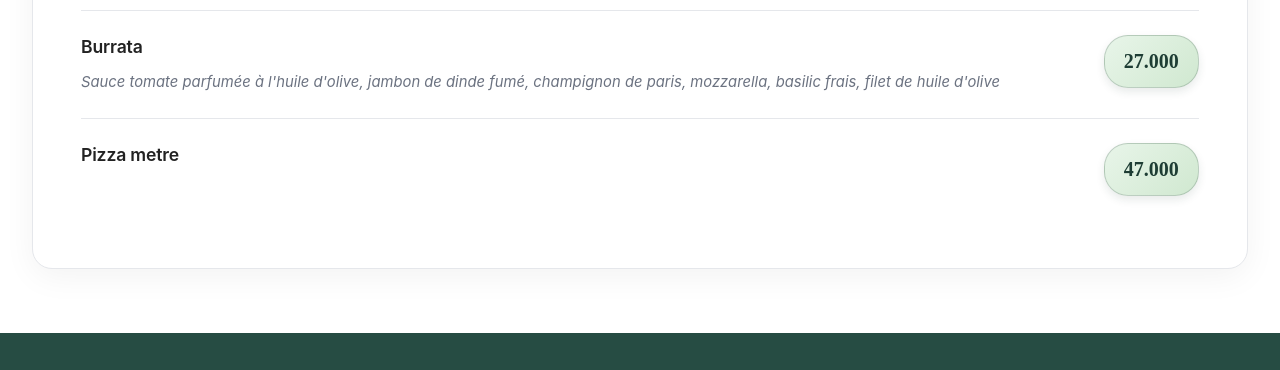
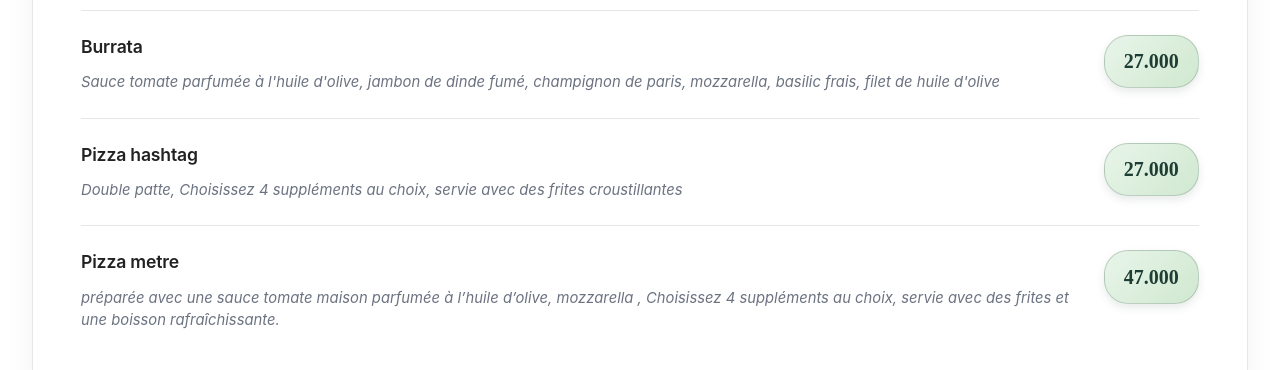
Before and after one commit to devallservicess/Hashtag, a plain HTML site: page pages/pizza.html in a window 1280 px wide. Shown: the part 2550-2920 px from the top of the page. Drawn offline with Linux system fonts and the light colour scheme.

Commit message:
Update pizza.html

```diff
--- a/pages/pizza.html
+++ b/pages/pizza.html
@@ -60,7 +60,8 @@
             <div class="menu-item"><div class="item-info"><div class="item-name">Gamberi</div><div class="item-description">Sauce pesto, Mozzarella, crevettes, ail, parmesan, citron, basilic frais</div></div><div class="item-price">27.000</div></div>
             <div class="menu-item"><div class="item-info"><div class="item-name">Saumon</div><div class="item-description">Crème, mozzarella, saumon fumé du Norvège, basilic frais, origan, citron, noix, tomate cerise</div></div><div class="item-price">27.000</div></div>
             <div class="menu-item"><div class="item-info"><div class="item-name">Burrata</div><div class="item-description">Sauce tomate parfumée à l'huile d'olive, jambon de dinde fumé, champignon de paris, mozzarella, basilic frais, filet de huile d'olive</div></div><div class="item-price">27.000</div></div>
-            <div class="menu-item"><div class="item-info"><div class="item-name">Pizza metre</div></div><div class="item-price">47.000</div></div>
+            <div class="menu-item special-item"><div class="item-info"><div class="item-name">Pizza hashtag</div><div class="item-description">Double patte, Choisissez 4 suppléments au choix, servie avec des frites croustillantes </div></div><div class="item-price">27.000</div></div>
+            <div class="menu-item special-item"><div class="item-info"><div class="item-name">Pizza metre</div><div class="item-description"> préparée avec une sauce tomate maison parfumée à l’huile d’olive, mozzarella , Choisissez 4 suppléments au choix, servie avec des frites et une boisson rafraîchissante.</div></div><div class="item-price">47.000</div></div>
         </section>
 
     </div>
```
